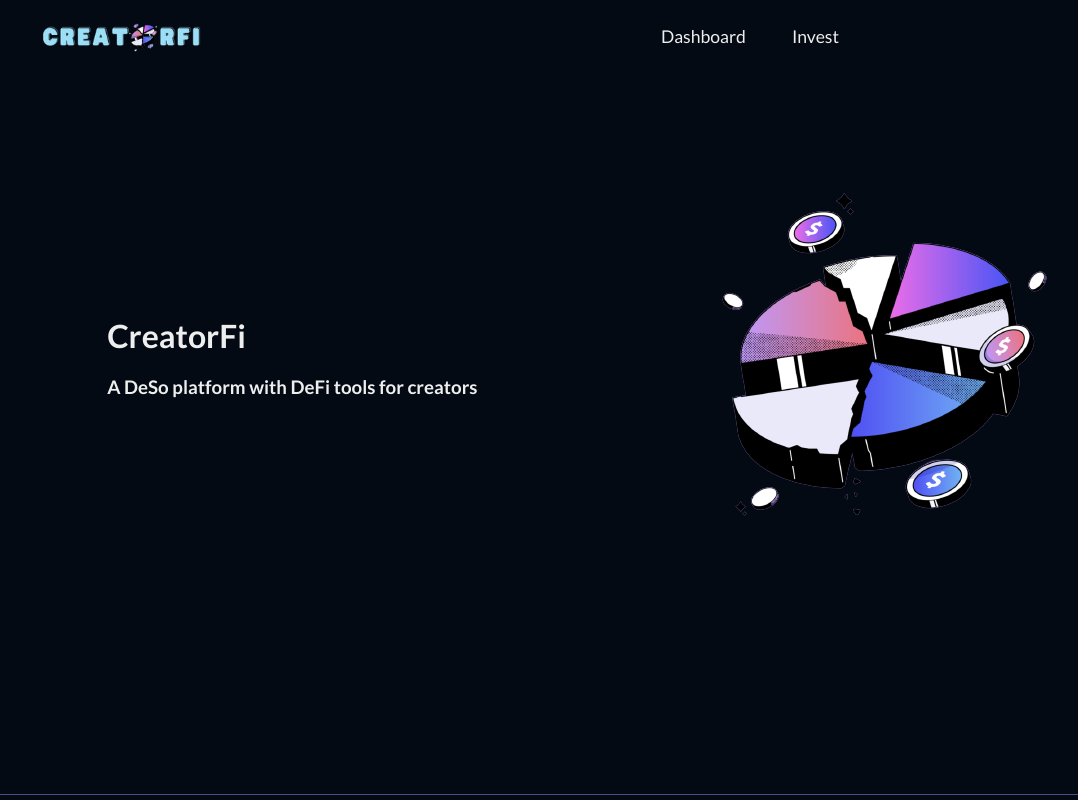
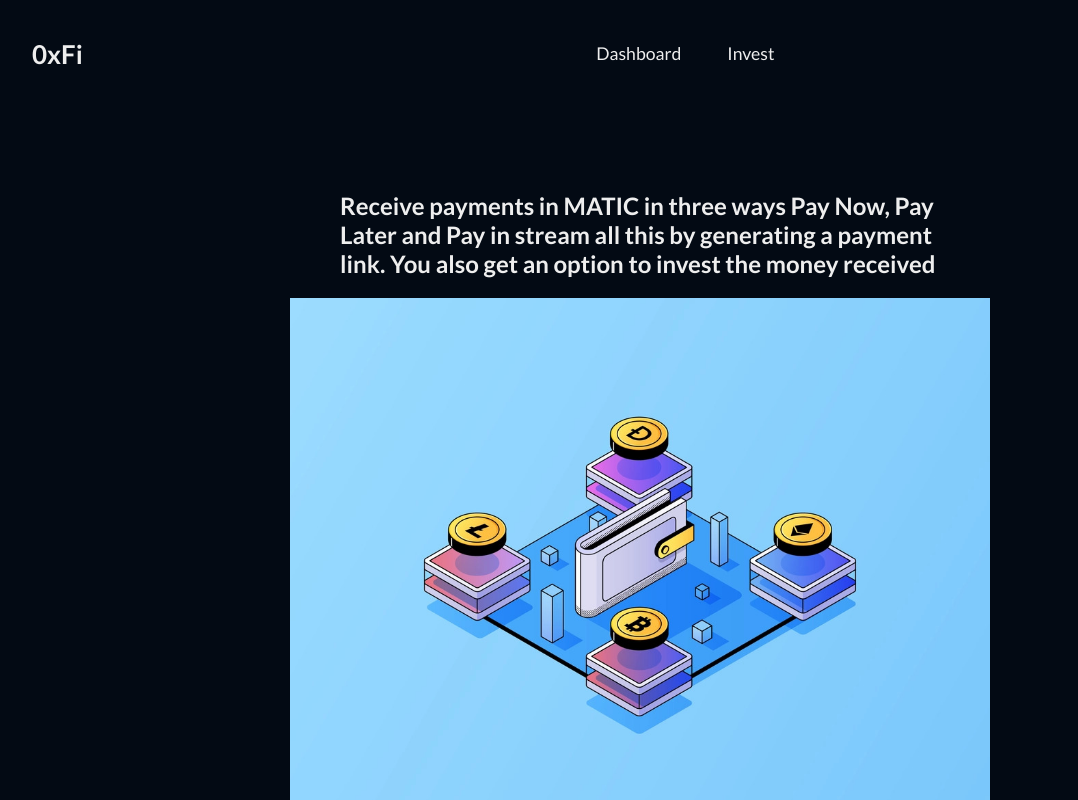
Before and after one commit to Dhruv-2003/0xfi, a Next.js app in the folder frontend/: page / in a window 1280 px wide. Shown: the top 800 px of the page, without its empty margins (0-1078 px from the left). Built offline with nearby package versions, Linux system fonts and the light colour scheme; what wagmi would draw is missing.

Commit message:
landing page

```diff
--- a/frontend/pages/index.js
+++ b/frontend/pages/index.js
@@ -1,6 +1,6 @@
 import Image from "next/image";
 import styles from "../styles/Home.module.css";
-import image from "../src/assets/img-bg.png";
+import image from "../src/assets/4.jpg";
 import bg from "../src/assets/bg-grid.png";
 import bg2 from "../src/assets/grid-png.png";
 
@@ -9,11 +9,11 @@ export default function Home() {
     <div className={styles.container}>
       <main className={styles.main}>
         <div className={styles.hero}>
-          <div>
-            <h1 className={styles.censtereda}>CreatorFi</h1>
-            <h3 className={styles.censtereda}>
-              A DeSo platform with DeFi tools for creators
-            </h3>
+          <div  className={styles.about}>
+            {/* <h1 className={styles.heading_}>OxFi</h1> */}
+            <h2>
+              Receive payments in MATIC in three ways Pay Now, Pay Later and Pay in stream all this by generating a payment link. You also get an option to invest the money received
+            </h2>
           </div>
           <div className={styles.image}>
             <Image className={styles.image} src={image} />
--- a/frontend/src/components/Layout.jsx
+++ b/frontend/src/components/Layout.jsx
@@ -4,6 +4,7 @@ import Link from "next/link";
 import { ConnectButton } from "@rainbow-me/rainbowkit";
 import Image from "next/image";
 import logo from "../assets/logo.png";
+import logo1 from "../assets/brand.svg";
 import image from "../assets/img-bg.png";
 
 export default function Layout({ children }) {
@@ -16,9 +17,10 @@ export default function Layout({ children }) {
     <>
       <nav className={styles.navbar}>
         <Link href="/">
-          <span className={styles.brand}>
-            <Image className={styles.logo} src={logo} />
-          </span>
+          <h1 className={styles.brand_title}>0xFi</h1>
+          {/* <span className={styles.brand}> */}
+          {/* <Image className={styles.logo} src={logo1} /> */}
+          {/* </span> */}
         </Link>
 
         <ul
--- a/frontend/src/css/Layout.module.css
+++ b/frontend/src/css/Layout.module.css
@@ -25,6 +25,12 @@
     align-items: center;
   }
    */
+
+   .brand_title {
+    font-size: 26px;
+    font-weight: bold;
+    cursor: pointer;
+   }
 
 .navbar {
   padding: 1rem 2rem;
--- a/frontend/styles/Home.module.css
+++ b/frontend/styles/Home.module.css
@@ -47,12 +47,17 @@
   width: 100%;
   display: flex;
   justify-content: space-around;
+  align-items: flex-start;
   align-items: center;
   flex-wrap: wrap;
 }
 
+.about {
+  max-width: 600px;
+}
+
 .image {
-  max-width: 850px;
+  max-width: 700px;
 }
 
 .pay_content {
```
Also changed, not shown: frontend/src/assets/brand.svg (added).
